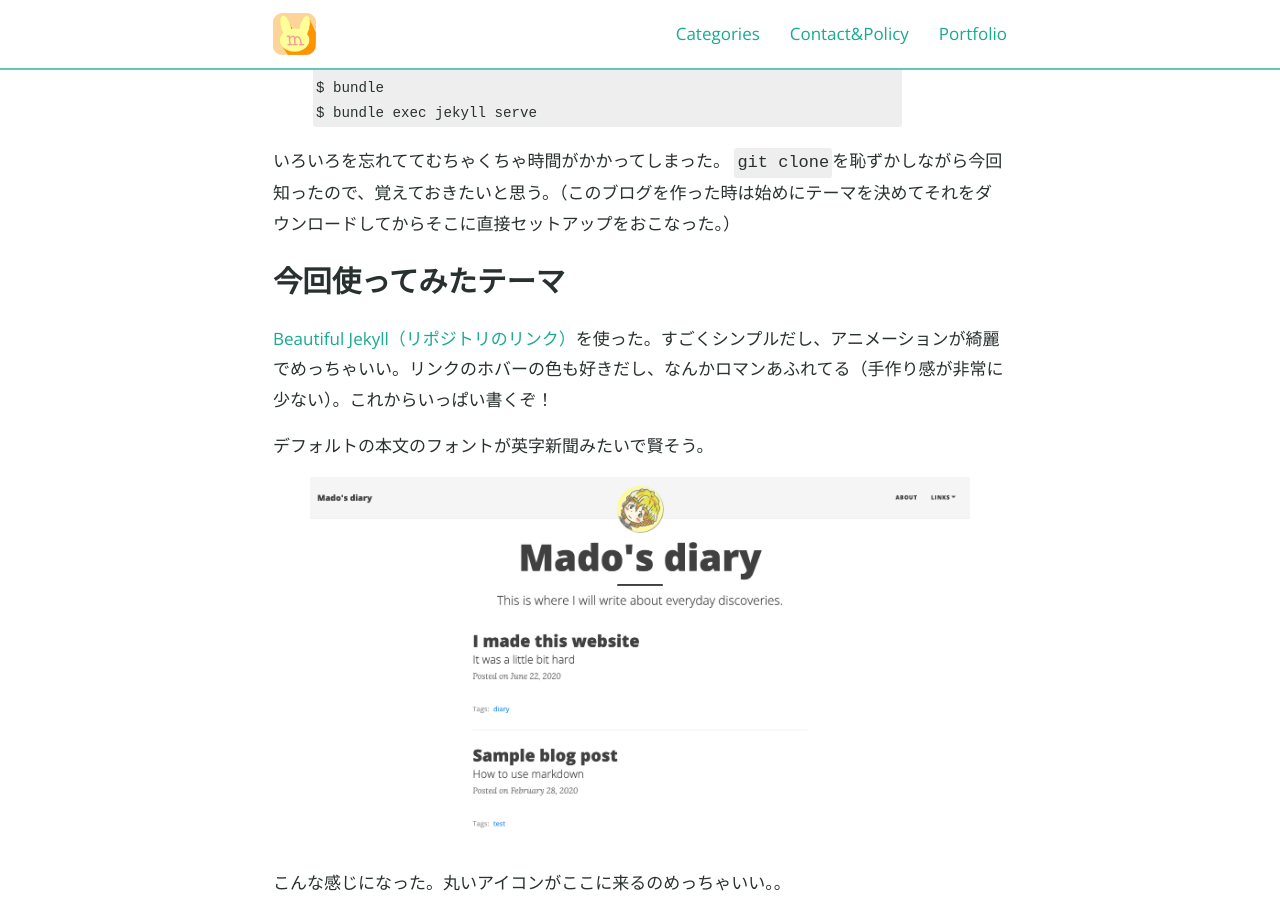
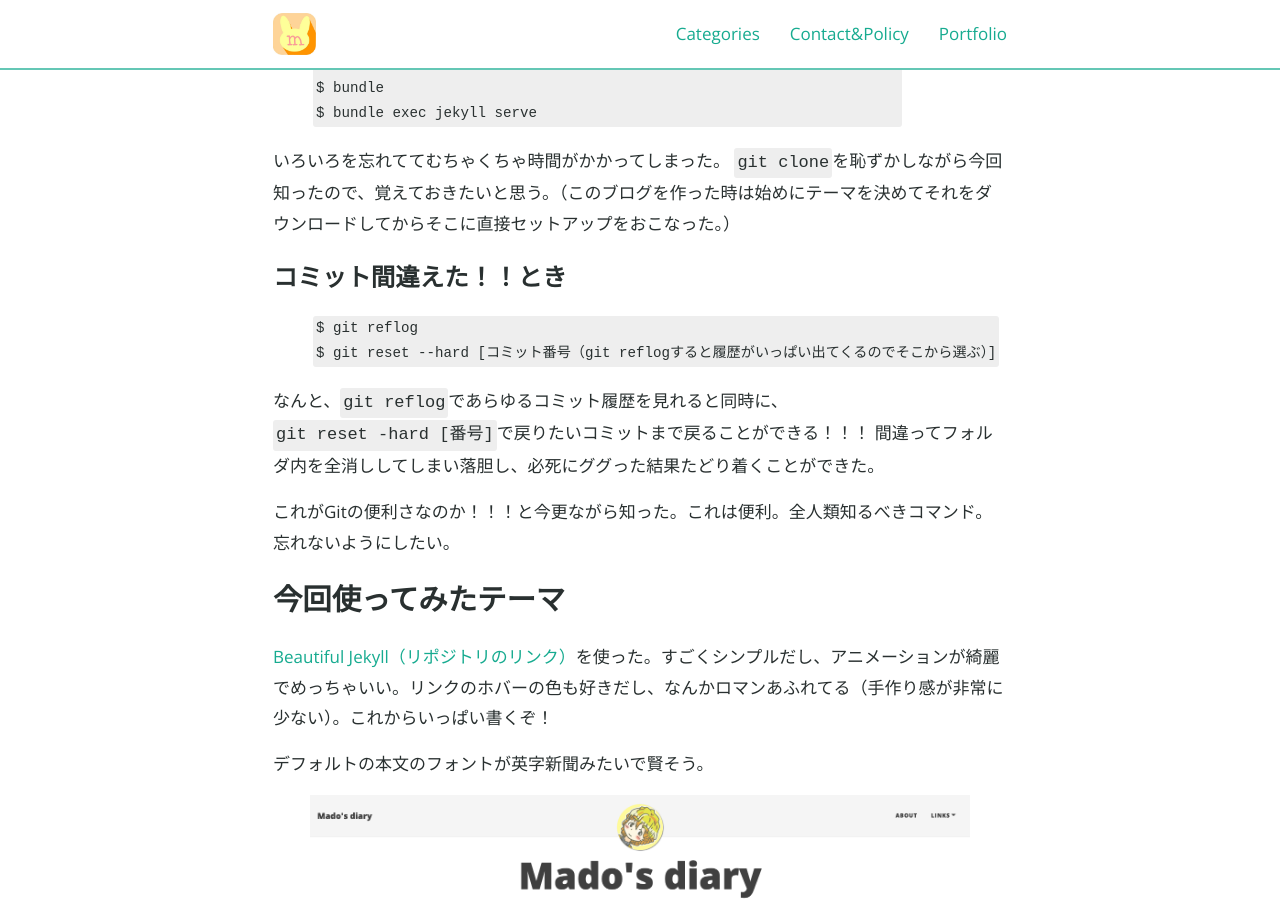
Before and after one commit to madoreenu/madoreenu.github.io, a Jekyll site: the page built from _posts/2020-06-23-diary.md, in a window 1280 px wide and 900 px high, scrolled down 565 px. Built offline with Jekyll 4.4.1, drawn with Linux system fonts in a browser that asks for light colours; nearby versions of some CDN libraries; some web fonts are replaced; a style sheet for code colours, icons or effects is not loaded.

Commit message:
git reflogについて

```diff
--- a/_posts/2020-06-23-diary.md
+++ b/_posts/2020-06-23-diary.md
@@ -20,6 +20,18 @@ $ bundle exec jekyll serve
 
 いろいろを忘れててむちゃくちゃ時間がかかってしまった。
 `git clone`を恥ずかしながら今回知ったので、覚えておきたいと思う。（このブログを作った時は始めにテーマを決めてそれをダウンロードしてからそこに直接セットアップをおこなった。）
+
+### コミット間違えた！！とき
+
+{% highlight shell %}
+$ git reflog
+$ git reset --hard [コミット番号（git reflogすると履歴がいっぱい出てくるのでそこから選ぶ）]
+{% endhighlight %}
+
+なんと、`git reflog`であらゆるコミット履歴を見れると同時に、`git reset -hard [番号]`で戻りたいコミットまで戻ることができる！！！
+間違ってフォルダ内を全消ししてしまい落胆し、必死にググった結果たどり着くことができた。
+
+これがGitの便利さなのか！！！と今更ながら知った。これは便利。全人類知るべきコマンド。忘れないようにしたい。
 
 ## 今回使ってみたテーマ
 
```
